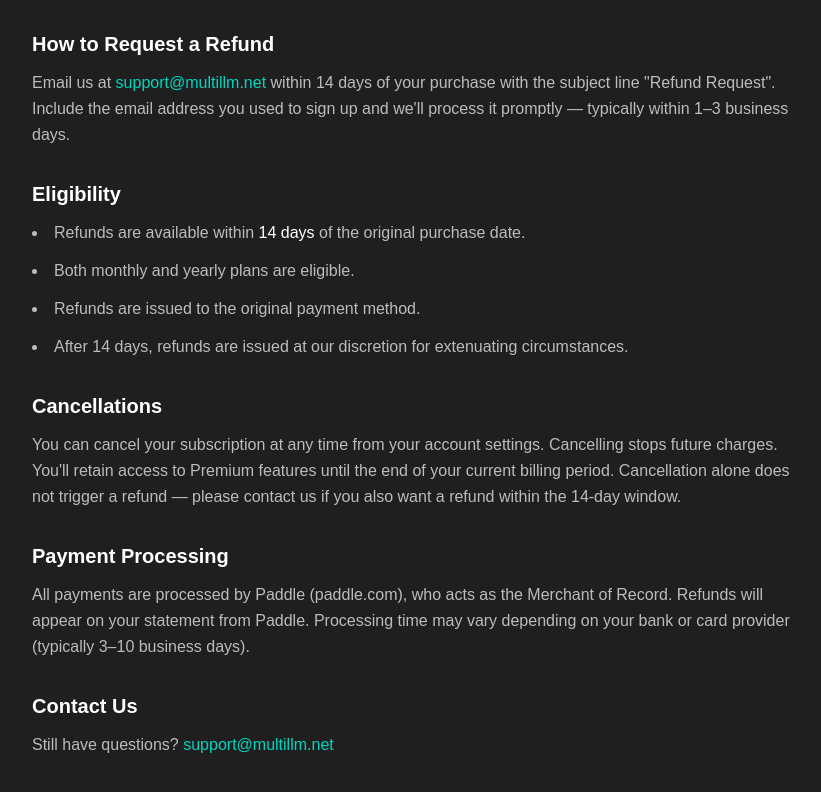
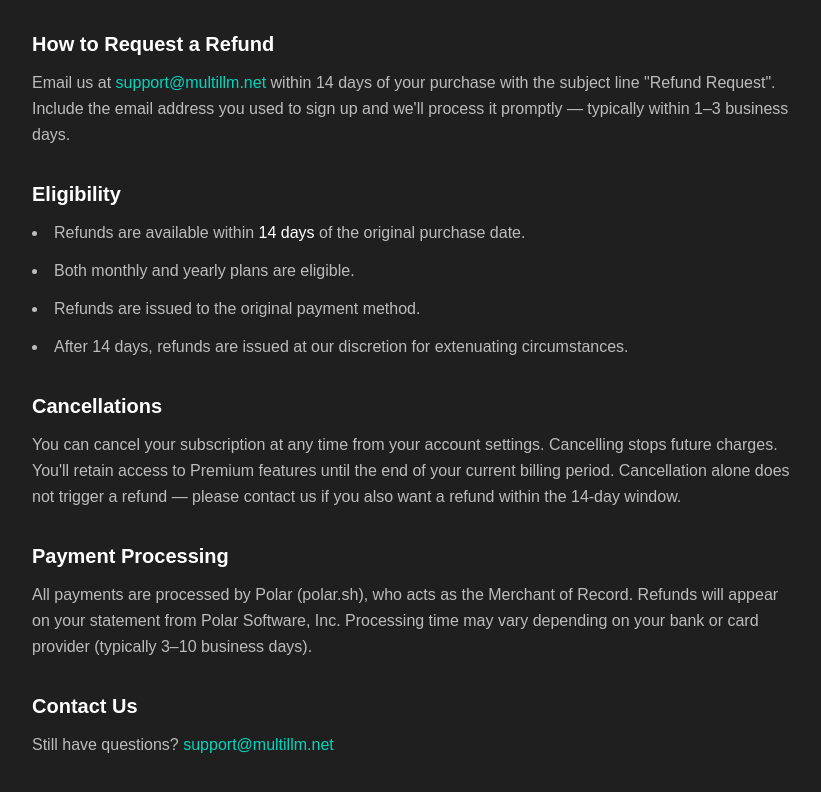
Before and after one commit to eliacharfe/multi-llm-platform-chat, a Next.js app in the folder apps/web/: page /refund in a window 1280 px wide. Shown: the part 334-1126 px from the top of the page, without its empty margins (224-1045 px from the left). Built offline with nearby package versions, Linux system fonts and the light colour scheme.

Commit message:
Update labels to polar

```diff
--- a/apps/web/src/app/pricing/page.tsx
+++ b/apps/web/src/app/pricing/page.tsx
@@ -128,7 +128,7 @@ export default function PricingPage() {
                 {/* Guarantees */}
                 <div className="grid gap-4 md:grid-cols-3 mb-12 text-center">
                     {[
-                        { icon: "🔒", title: "Secure payments", body: "All transactions processed by Paddle, a trusted Merchant of Record." },
+                        { icon: "🔒", title: "Secure payments", body: "All transactions processed by Polar (polar.sh), a trusted Merchant of Record." },
                         { icon: "↩️", title: "14-day refund", body: "Not happy? Email us within 14 days for a full refund, no questions asked." },
                         { icon: "✕", title: "Cancel anytime", body: "No lock-in. Cancel from your account settings whenever you want." },
                     ].map((g) => (
@@ -155,7 +155,7 @@ export default function PricingPage() {
                             },
                             {
                                 q: "Who processes my payment?",
-                                a: "Payments are handled by Paddle (paddle.com), who acts as the Merchant of Record. Your card statement will show a charge from Paddle.",
+                                a: "Payments are handled by Polar (polar.sh), who acts as the Merchant of Record. Your card statement will show a charge from Polar Software, Inc.",
                             },
                             {
                                 q: "Is my data private?",
--- a/apps/web/src/app/privacy/page.tsx
+++ b/apps/web/src/app/privacy/page.tsx
@@ -46,7 +46,7 @@ export default function PrivacyPage() {
               </li>
               <li>
                 <span className="text-white font-medium">Payment data:</span> We do not store
-                your payment details. All billing is handled by Paddle (paddle.com), who
+                your payment details. All billing is handled by Polar (polar.sh), who
                 processes payments as the Merchant of Record.
               </li>
               <li>
--- a/apps/web/src/app/refund/page.tsx
+++ b/apps/web/src/app/refund/page.tsx
@@ -70,8 +70,8 @@ export default function RefundPage() {
           <section>
             <h2 className="text-xl font-semibold text-white mb-3">Payment Processing</h2>
             <p>
-              All payments are processed by Paddle (paddle.com), who acts as the Merchant of
-              Record. Refunds will appear on your statement from Paddle. Processing time may
+              All payments are processed by Polar (polar.sh), who acts as the Merchant of
+              Record. Refunds will appear on your statement from Polar Software, Inc. Processing time may
               vary depending on your bank or card provider (typically 3–10 business days).
             </p>
           </section>
--- a/apps/web/src/app/terms/page.tsx
+++ b/apps/web/src/app/terms/page.tsx
@@ -54,8 +54,8 @@ export default function TermsPage() {
             <p>
               MultiLLM offers paid Premium plans (monthly and yearly) that unlock access to
               additional AI models and higher usage limits. Payments are processed securely by
-              Paddle (paddle.com), who acts as the Merchant of Record for all transactions.
-              By purchasing a Premium plan, you also agree to Paddle's terms of service.
+              Polar (polar.sh), who acts as the Merchant of Record for all transactions.
+              By purchasing a Premium plan, you also agree to Polar's terms of service.
             </p>
             <p className="mt-3">
               Subscription fees are billed in advance. Subscriptions renew automatically at the end
--- a/package.json
+++ b/package.json
@@ -11,8 +11,5 @@
   },
   "devDependencies": {
     "concurrently": "^9.0.0"
-  },
-  "dependencies": {
-    "@paddle/paddle-js": "^1.6.4"
   }
 }
```
